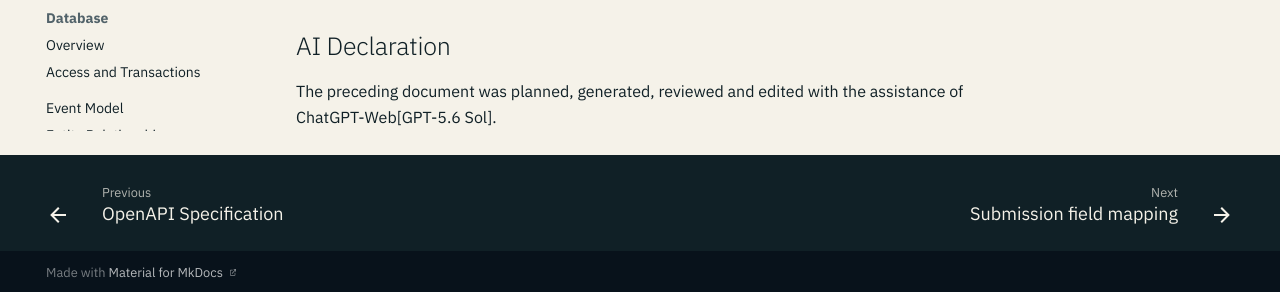
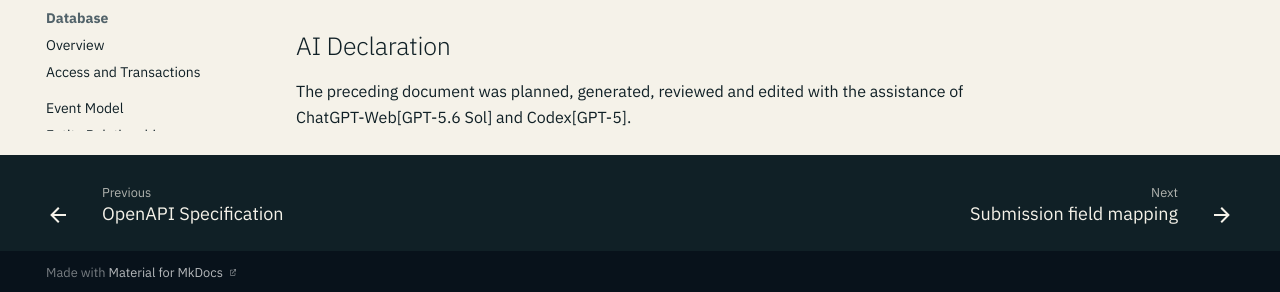
Before and after one commit to NadavSundy/Sport-Analytics-Tool, an MkDocs documentation site: the page built from docs/api/versioning.md, in a window 1280 px wide and 900 px high, scrolled down 2287 px. Shown: the part 605-897 px from the top of the window. Built offline with MkDocs 1.6.1 and Material for MkDocs 9.7.7, drawn with Linux system fonts in a browser that asks for light colours.

Commit message:
docs(api): attribute versioning update
Refs #291

Assisted-by: Codex[GPT-5]

```diff
--- a/docs/api/versioning.md
+++ b/docs/api/versioning.md
@@ -109,4 +109,5 @@ The OpenAPI description documents the handwritten Express API. It is not generat
 
 ## AI Declaration
 
-The preceding document was planned, generated, reviewed and edited with the assistance of ChatGPT-Web[GPT-5.6 Sol].
+The preceding document was planned, generated, reviewed and edited with the assistance of
+ChatGPT-Web[GPT-5.6 Sol] and Codex[GPT-5].
```
